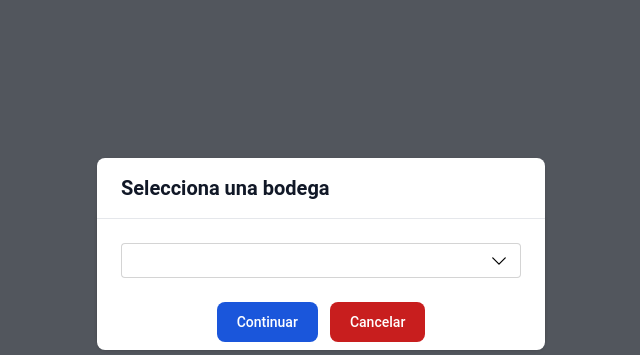
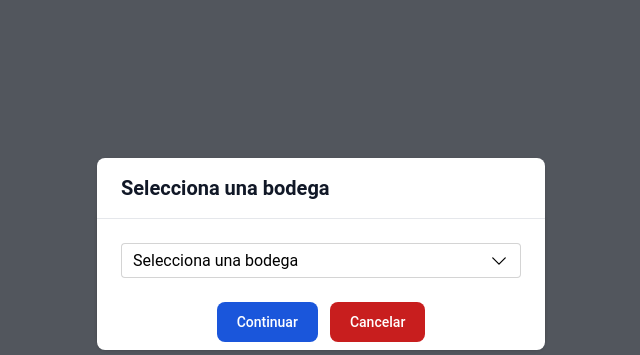
Before and after one commit to Raul-Veces507/web, a Django app: page /account/login/ in a window 1280 px wide, after a click on "Retiro en Tienda". Shown: the part 308-663 px from the top of the page, without its empty margins (319-959 px from the left). Run offline with Django 4.2, Linux system fonts and the light colour scheme; data that the repository does not hold is empty; some libraries are stand-ins or nearby versions.

Commit message:
campo option en el select de las bodegas

```diff
--- a/templates/base.html
+++ b/templates/base.html
@@ -132,6 +132,7 @@
           <!-- Modal body -->
           <div class="p-6">
             <select id="miSelect12" data-te-select-init>
+             <option>Selecciona una bodega</option>
 
 
             </select>
```
